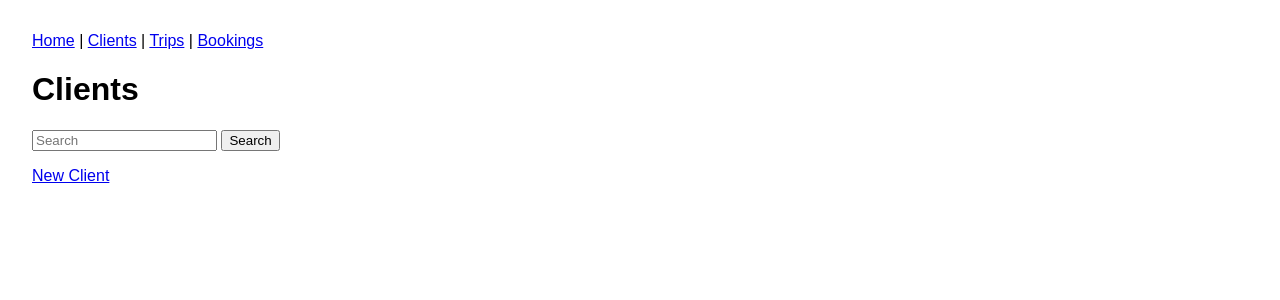
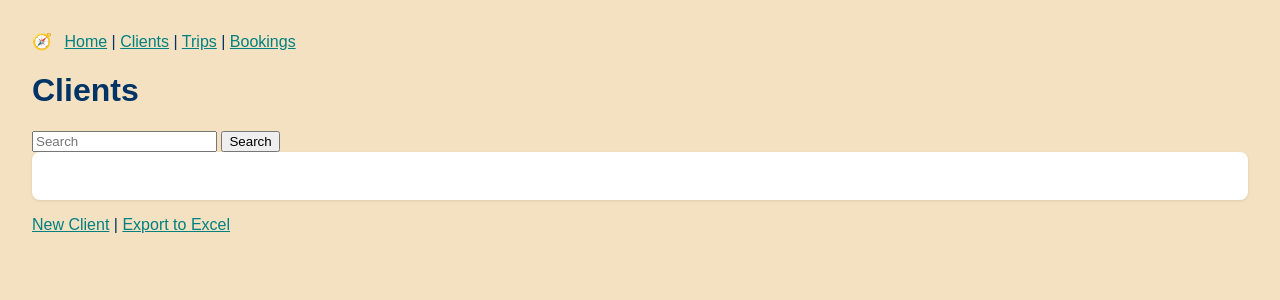
Before and after one commit to curiosity110/usb_system, a FastAPI app: page /clients in a window 1280 px wide. Shown: the top 300 px of the page. Run offline with FastAPI, Linux system fonts and the light colour scheme; some libraries are stand-ins or nearby versions.

Commit message:
Add CSV export, timelines, and branding

```diff
--- a/app/templates/base.html
+++ b/app/templates/base.html
@@ -8,6 +8,7 @@
 </head>
 <body>
     <nav>
+        <span class="logo">🧭</span>
         <a href="/">Home</a> |
         <a href="/clients">Clients</a> |
         <a href="/trips">Trips</a> |
--- a/app/templates/clients/list.html
+++ b/app/templates/clients/list.html
@@ -5,12 +5,12 @@
     <input type="text" name="q" value="{{ q }}" placeholder="Search" />
     <button type="submit">Search</button>
 </form>
-<div id="client-list">
+<div class="card" id="client-list">
     <ul>
     {% for client in clients %}
         <li><a href="/clients/{{ client.id }}">{{ client.name }}</a> - {{ client.email }} - {{ client.phone }}</li>
     {% endfor %}
     </ul>
 </div>
-<a href="/clients/new">New Client</a>
+<a href="/clients/new">New Client</a> | <a href="/clients/export">Export to Excel</a>
 {% endblock %}
--- a/app/templates/clients/new.html
+++ b/app/templates/clients/new.html
@@ -1,11 +1,11 @@
 {% extends "base.html" %}
 {% block content %}
 <h1>New Client</h1>
+<div id="result"></div>
 <form hx-post="/clients" hx-target="#result" hx-swap="innerHTML">
     <label>Name: <input type="text" name="name" /></label><br />
     <label>Email: <input type="email" name="email" /></label><br />
     <label>Phone: <input type="text" name="phone" /></label><br />
     <button type="submit">Create</button>
 </form>
-<div id="result"></div>
 {% endblock %}
--- a/app/templates/trips/list.html
+++ b/app/templates/trips/list.html
@@ -1,10 +1,12 @@
 {% extends "base.html" %}
 {% block content %}
 <h1>Trips</h1>
+<div class="card">
 <ul>
 {% for trip in trips %}
   <li><a href="/trips/{{ trip.id }}">{{ trip.name }}</a></li>
 {% endfor %}
 </ul>
-<a href="/trips/new">New Trip</a>
+</div>
+<a href="/trips/new">New Trip</a> | <a href="/trips/export">Export to Excel</a>
 {% endblock %}
--- a/static/css/app.css
+++ b/static/css/app.css
@@ -1,4 +1,39 @@
+:root {
+    --color-deep-blue: #003366;
+    --color-teal: #008080;
+    --color-sand: #f4e1c1;
+}
+
 body {
     font-family: Arial, sans-serif;
     margin: 2rem;
+    background-color: var(--color-sand);
+    color: var(--color-deep-blue);
 }
+
+a {
+    color: var(--color-teal);
+}
+
+.card {
+    background: #fff;
+    border-radius: 8px;
+    padding: 1rem;
+    margin-bottom: 1rem;
+    box-shadow: 0 1px 3px rgba(0, 0, 0, 0.1);
+}
+
+.timeline {
+    list-style: none;
+    padding: 0;
+}
+
+.timeline li {
+    border-left: 4px solid var(--color-teal);
+    padding-left: 0.5rem;
+    margin-bottom: 0.5rem;
+}
+
+nav .logo {
+    margin-right: 0.5rem;
+}
```
Also changed, not shown: app/routes/clients.py (+24 -3 lines), app/routes/trips.py (+24 -2 lines), app/services/audit.py (+11 -0 lines), app/templates/clients/detail.html (+19 -4 lines), app/templates/clients/merge.html (+5 -11 lines), app/templates/trips/detail.html (+10 -0 lines), tests/test_export.py (added, +30 -0 lines).
